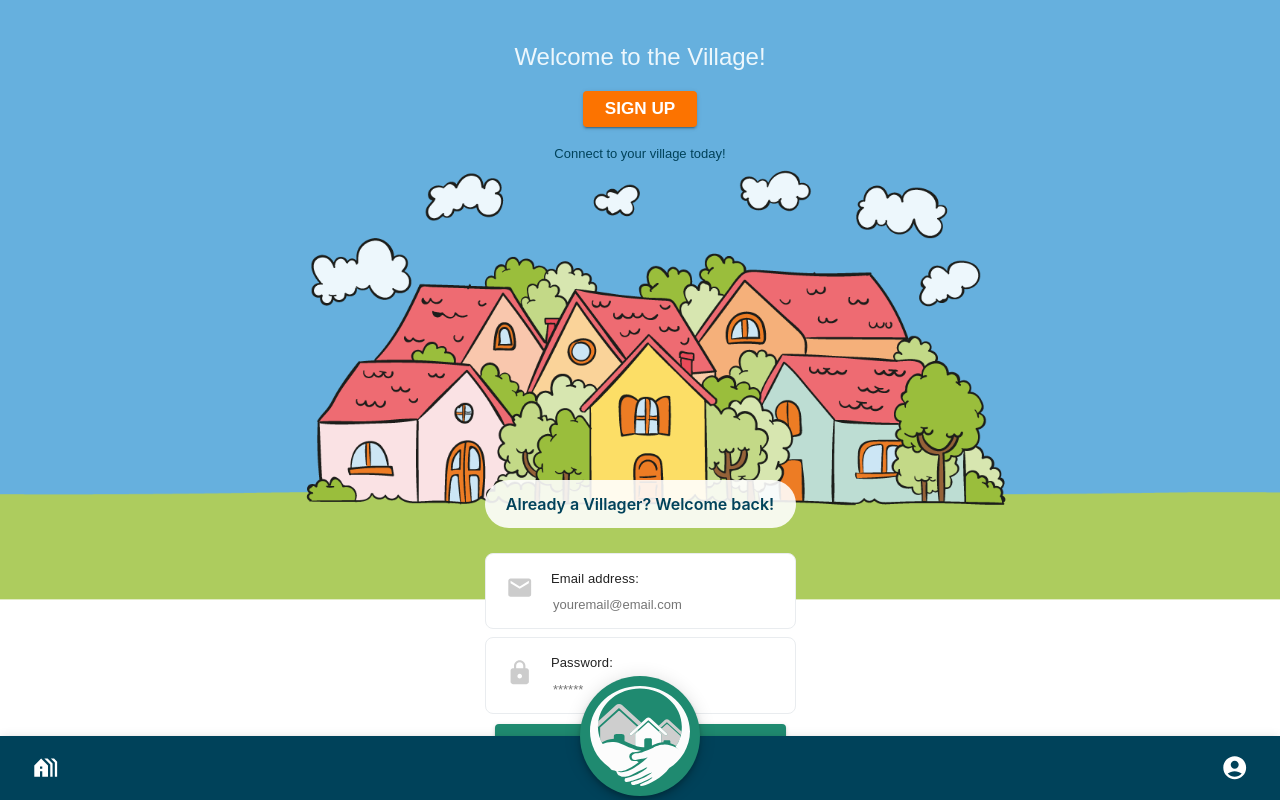
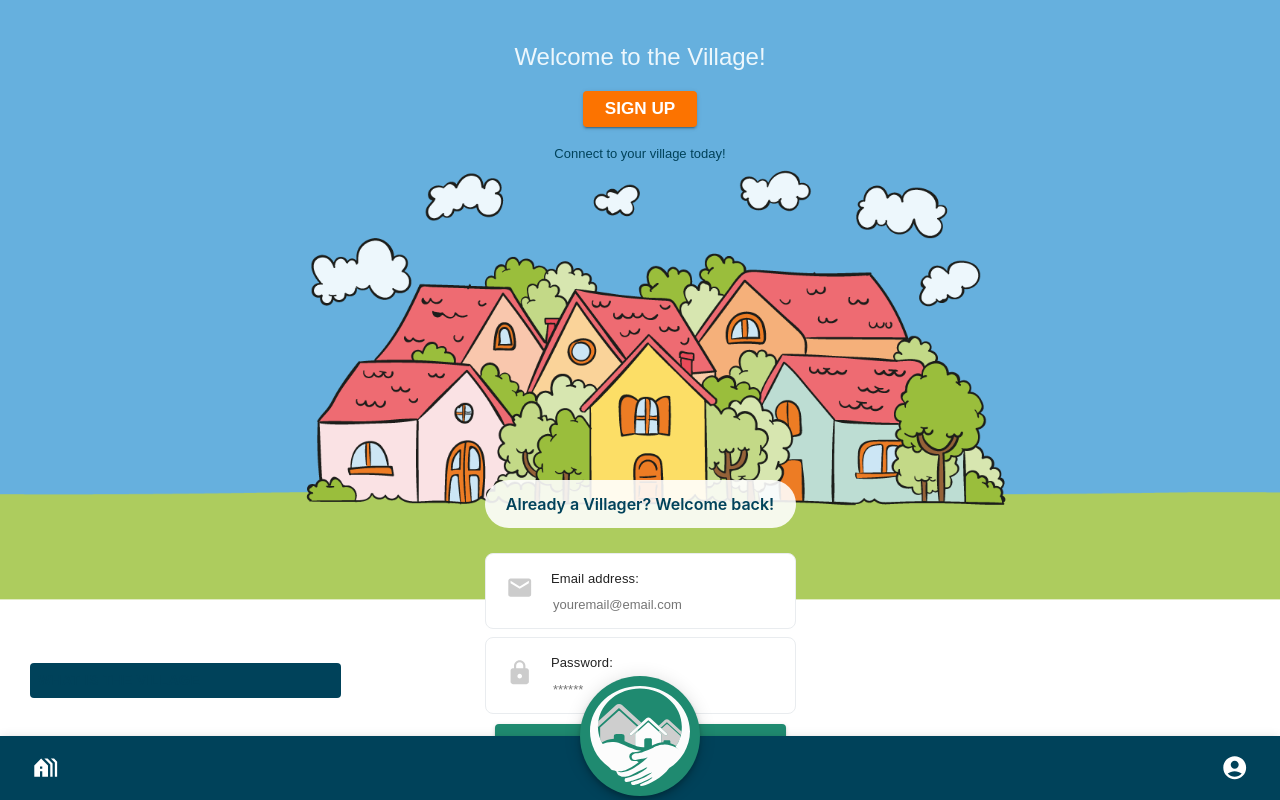
Before and after one commit to Annie-McElroy/the-village, a React (Create React App) app in the folder client/: page / in a window 1280 px wide. Built offline with nearby package versions, Linux system fonts and the light colour scheme.

Commit message:
trying out the query hook for the display requests cards

```diff
--- a/client/src/App.css
+++ b/client/src/App.css
@@ -37,6 +37,61 @@
   }
 }
 
+/* Village Banner */
+
+.banner {
+  position: absolute;
+  top: 0;
+  left: 0;
+  right: 0;
+  bottom: 0;
+  z-index: -1;
+}
+
+.base {
+  width: 100%;
+  height: 600px;
+  background: url(../../client/public/icons/layered_village_base.png) repeat-x top center;
+  background-size: contain;
+  position: absolute;
+  top: 0;
+  left: 0;
+  z-index: 1;
+}
+
+.foreground {
+  width: 100%;
+  height: 600px;
+  background: url(../../client/public/icons/layered_village_foreground.png) no-repeat top center;
+  background-size: contain;
+  display: block;
+  margin: 0 auto;
+  position: absolute;
+  top: 0;
+  left: 0;
+  right: 0;
+  bottom: 0;
+  z-index: 2;
+
+}
+
+.clouds {
+  width: 100%;
+  height: 600px;
+  background: url(../../client/public/icons/layered_village_clouds.png) no-repeat top center;
+  background-size: contain;
+  display: block;
+  margin: 0 auto;
+  position: absolute;
+  top: 0;
+  left: 0;
+  right: 0;
+  bottom: 0;
+  z-index: 3;
+
+}
+
+
 /** Image transition for Nav Logo**/
 .logo-transition {
   opacity: 1;
--- a/client/src/components/AllRequests.js/index.js
+++ /dev/null
@@ -1,38 +0,0 @@
-import * as React from 'react';
-import PropTypes from 'prop-types';
-import Typography from '@mui/material/Typography';
-import Skeleton from '@mui/material/Skeleton';
-import Grid from '@mui/material/Grid';
-
-const variants = ['h1', 'body1'];
-
-function TypographyDemo(props) {
-  const { loading = false } = props;
-
-  return (
-    <div>
-      {variants.map((variant) => (
-        <Typography component="div" key={variant} variant={variant}>
-          {loading ? <Skeleton /> : variant}
-        </Typography>
-      ))}
-    </div>
-  );
-}
-
-TypographyDemo.propTypes = {
-  loading: PropTypes.bool,
-};
-
-export default function AllRequests() {
-  return (
-    <Grid container spacing={8}>
-      <Grid item xs>
-        <TypographyDemo loading />
-      </Grid>
-      <Grid item xs>
-        <TypographyDemo />
-      </Grid>
-    </Grid>
-  );
-}
--- /dev/null
+++ b/client/src/components/AllRequests/index.js
@@ -0,0 +1,63 @@
+import * as React from 'react';
+import PropTypes from 'prop-types';
+import Typography from '@mui/material/Typography';
+import Skeleton from '@mui/material/Skeleton';
+import Card from '@mui/material/Card';
+/*import { useQuery } from '@apollo/client';
+import { QUERY_ALL_REQUEST } from '../../utils/queries';*/
+
+
+/** THIS IS TEMPORARY PLACE HOLDERS TO PREVENT PAGE FROM BREAKING  */
+export default function VillageResquests() {
+
+  return (
+    <div>
+      <Skeleton />
+          <Card>
+            <Typography>This will be a card</Typography>
+
+          </Card>
+
+    </div>
+  );
+}
+
+VillageResquests.propTypes = {
+  loading: PropTypes.bool,
+};
+
+
+/**** DO NOT DELETE!!!!! ****
+ ***** WE WILL BE ABLE TO USE THIS CODE ONCE DB IS READY
+
+export default function VillageResquests() {
+
+  const { loading, data } = useQuery(QUERY_ALL_REQUEST);
+  const requests = data?.requests;
+
+
+  return (
+    <div>
+      {loading ? (
+        <div> <Skeleton /> </div>
+      ): (
+        requests.map((requests) =>{
+          <Card>
+            <Typography>{requests.authorId}</Typography>
+            <Typography>{requests.title}</Typography>
+            <Typography>{requests.body}</Typography>
+            <Typography>{requests.crayons}</Typography>
+          </Card>
+        })
+      )
+      }
+
+    </div>
+  );
+}
+
+VillageResquests.propTypes = {
+  loading: PropTypes.bool,
+};
+******************* DO NOT DELETE!!! *********************
+*/
--- a/client/src/pages/Home.js
+++ b/client/src/pages/Home.js
@@ -31,7 +31,13 @@ const Home = () => {
         <p className="text-wrapper-2">Already a Villager? Welcome back!</p>
         <LoginForm className="login-CTA-2" />
 
-
+      <Button
+      className="button-instance"
+      ClassName="button-2"
+      size="regular"
+      state="default"
+      type="primary"
+      > What is the Village </Button>
 
         {/* {AuthService.loggedIn()
         ? (<div>Logged In!</div>)
--- a/client/src/pages/Village.js
+++ b/client/src/pages/Village.js
@@ -1,6 +1,6 @@
 import React from 'react';
 import CreateReqButton from '../components/CreateReqButton.js';
-import AllRequests from '../components/AllRequests.js'
+import AllRequests from '../components/AllRequests/index.js'
 
 const Village = () => {
   return (
--- a/client/src/pages/styles/home.css
+++ b/client/src/pages/styles/home.css
@@ -5,58 +5,6 @@
   flex-direction: row;
   justify-content: center;
   width: 100%;
-}
-
-.banner {
-  position: absolute;
-  top: 0;
-  left: 0;
-  right: 0;
-  bottom: 0;
-  z-index: -1;
-}
-
-.base {
-  width: 100%;
-  height: 600px;
-  background: url(../../../public/icons/layered_village_base.png) repeat-x top center;
-  background-size: contain;
-  position: absolute;
-  top: 0;
-  left: 0;
-  z-index: 1;
-}
-
-.foreground {
-  width: 100%;
-  height: 600px;
-  background: url(../../../public/icons/layered_village_foreground.png) no-repeat top center;
-  background-size: contain;
-  display: block;
-  margin: 0 auto;
-  position: absolute;
-  top: 0;
-  left: 0;
-  right: 0;
-  bottom: 0;
-  z-index: 2;
-
-}
-
-.clouds {
-  width: 100%;
-  height: 600px;
-  background: url(../../../public/icons/layered_village_clouds.png) no-repeat top center;
-  background-size: contain;
-  display: block;
-  margin: 0 auto;
-  position: absolute;
-  top: 0;
-  left: 0;
-  right: 0;
-  bottom: 0;
-  z-index: 3;
-
 }
 
 .landing-page .text-wrapper {
@@ -192,3 +140,22 @@
   position: relative;
   text-align: center;
 }
+
+.landing-page .button-instance {
+  background-color: #00425a !important;
+  display: flex !important;
+  height: 35px !important;
+  justify-content: unset !important;
+  left: 30px !important;
+  position: absolute !important;
+  top: 663px !important;
+  width: 311px !important;
+}
+
+.landing-page .button-2 {
+  height: 24px !important;
+  margin-bottom: -6.5px !important;
+  margin-top: -6.5px !important;
+  position: relative !important;
+  width: 24px !important;
+}
--- /dev/null
+++ b/client/src/utils/queries.js
@@ -0,0 +1,13 @@
+import { gql } from '@apollo/client';
+
+export const QUERY_ALL_REQUEST = gql`
+{
+  requests {
+    _id
+    title
+    body
+    crayons
+    authorId
+    }
+}
+`
```
